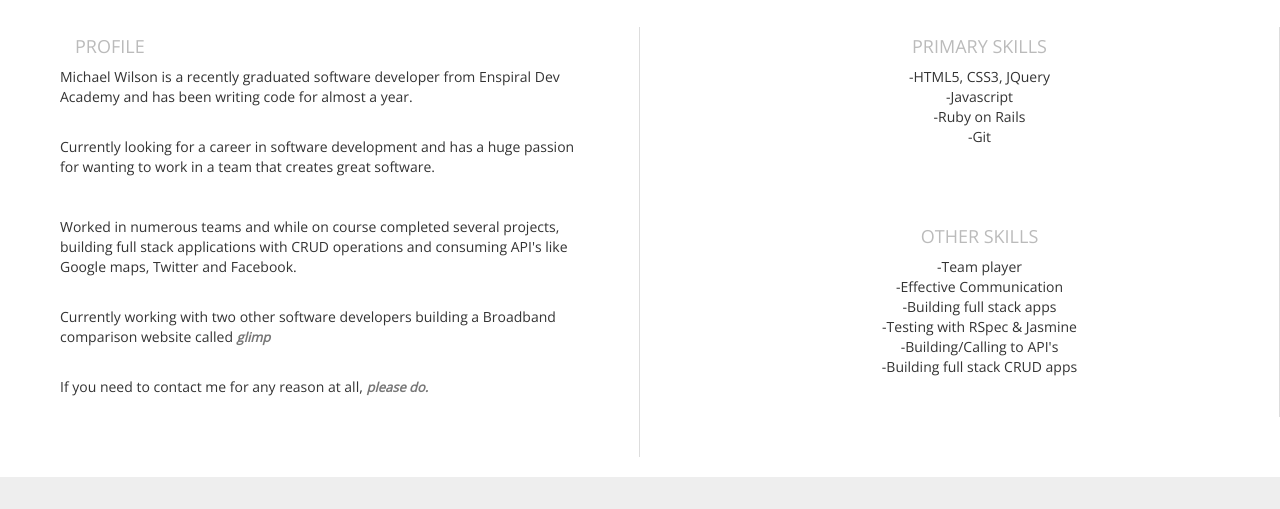
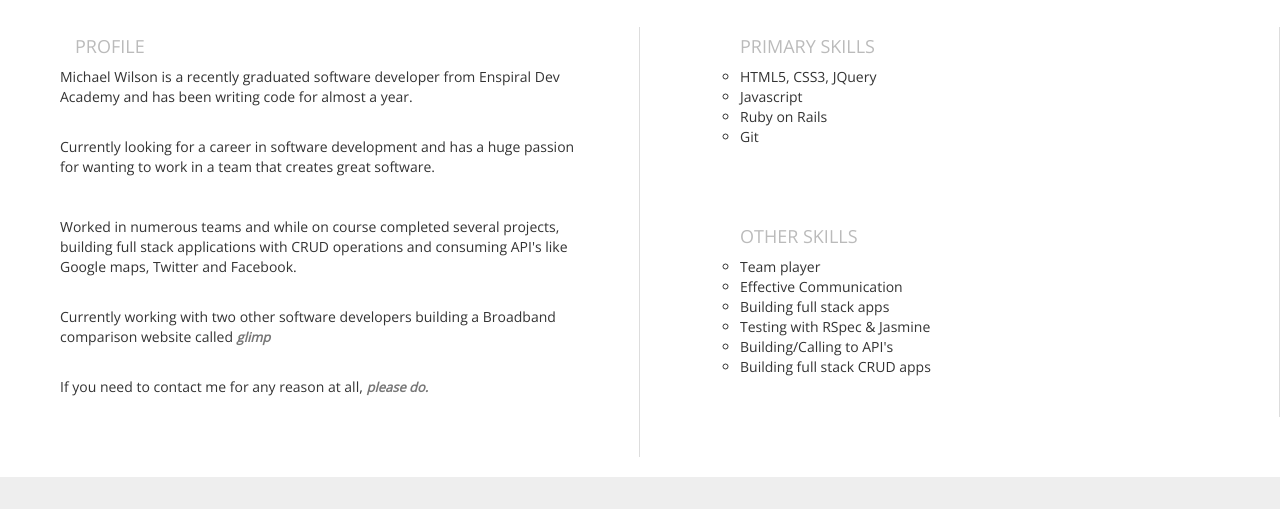
Before and after one commit to Michaelwilsonm/michaelwilsonm.github.io, a plain HTML site: page index.html in a window 1280 px wide. Shown: the part 643-1152 px from the top of the page. Drawn offline with nearby package versions, Linux system fonts and the light colour scheme.

Commit message:
move skills back over to left hand side of div

```diff
--- a/index.html
+++ b/index.html
@@ -60,22 +60,22 @@
           <div class="skills">
             <ul>
               <h4>PRIMARY SKILLS</h4>
-              <li>-HTML5, CSS3, JQuery</li>
-              <li>-Javascript</li>
-              <li>-Ruby on Rails</li>
-              <li>-Git</li>
+              <li>HTML5, CSS3, JQuery</li>
+              <li>Javascript</li>
+              <li>Ruby on Rails</li>
+              <li>Git</li>
             </ul>
             </br>
             </br>
             </br>
             <ul>
               <h4>OTHER SKILLS</h4>
-              <li>-Team player</li>
-              <li>-Effective Communication</li>
-              <li>-Building full stack apps</li>
-              <li>-Testing with RSpec & Jasmine</li>
-              <li>-Building/Calling to API's</li>
-              <li>-Building full stack CRUD apps</li>
+              <li>Team player</li>
+              <li>Effective Communication</li>
+              <li>Building full stack apps</li>
+              <li>Testing with RSpec & Jasmine</li>
+              <li>Building/Calling to API's</li>
+              <li>Building full stack CRUD apps</li>
             </ul>
           </div>
         </div>
--- a/style.css
+++ b/style.css
@@ -203,9 +203,9 @@ about me
 }
 
 .skills>ul {
-  list-style-type: none;
-  display: block;
-  text-align: center;
+  list-style-type: circle;
+  // display: block;
+  // text-align: center;
 }
 
 .skills>ul>li {
@@ -213,7 +213,7 @@ about me
 
 
 .skills>ul>h4 {
-  text-align: center;
+  // text-align: center;
   color: #bbb;
 }
 
```
Also changed, not shown: test.js (deleted, +0 -14 lines).
